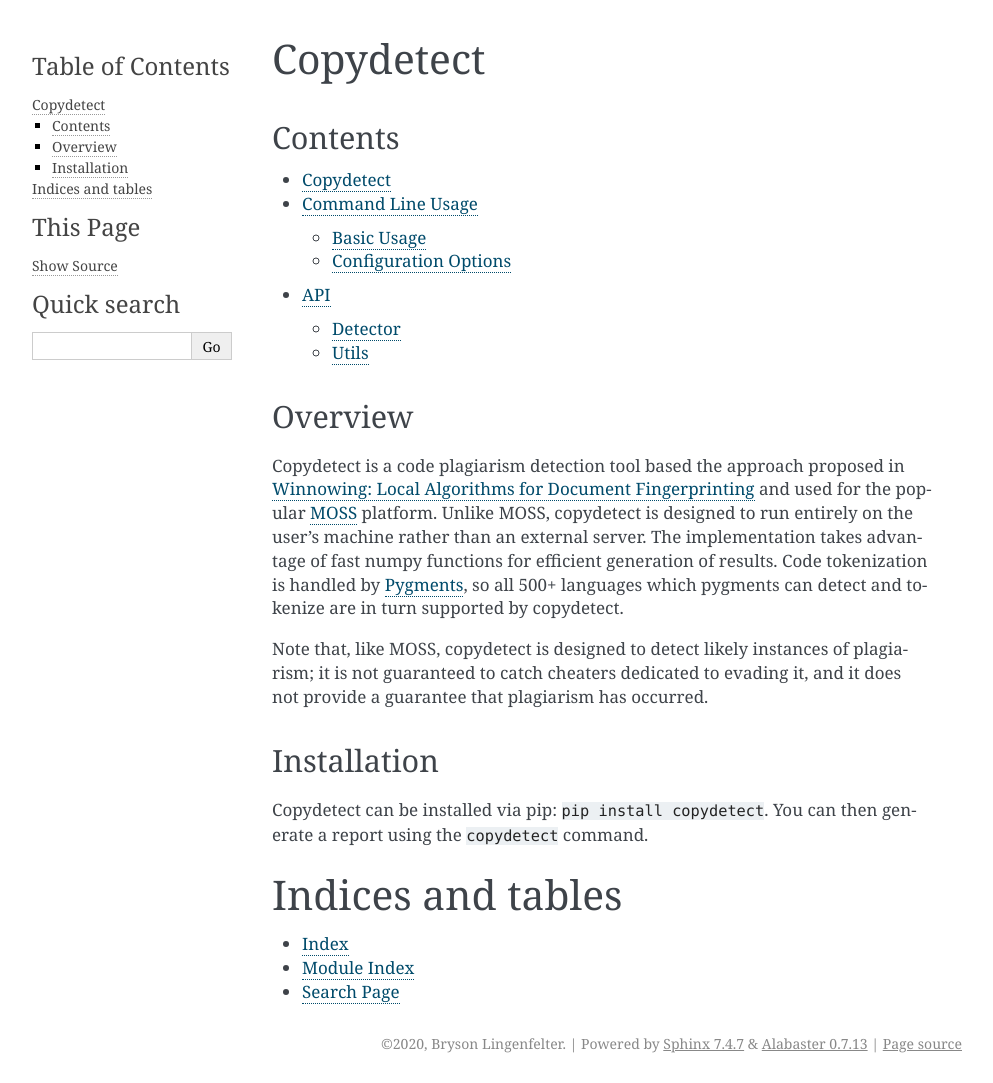
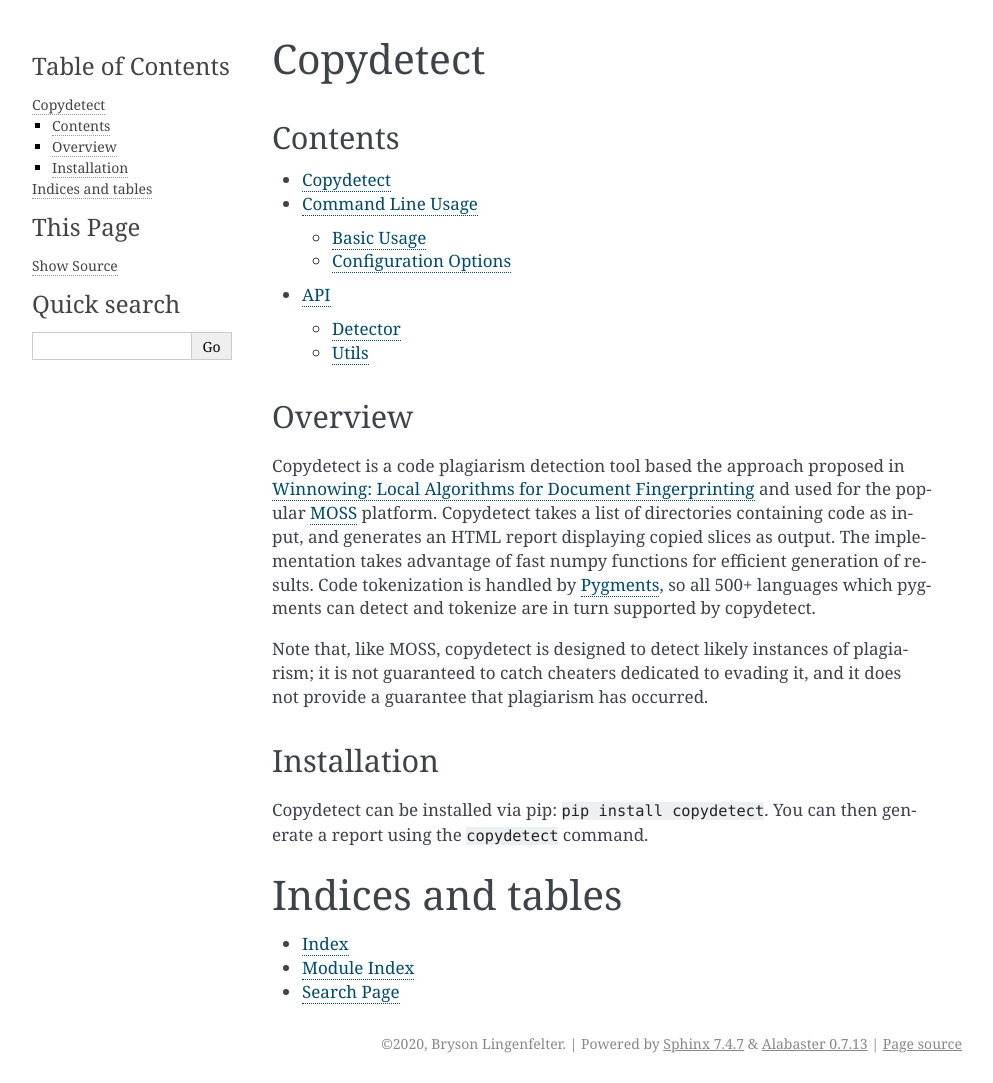
Before and after one commit to blingenf/copydetect, a Sphinx documentation site: the page built from docs/index.rst, in a window 1280 px wide. Shown: the whole page, without its empty margins (148-1141 px from the left). Built offline with Sphinx 7.4.7, drawn with Linux system fonts in a browser that asks for light colours.

```diff
--- a/docs/index.rst
+++ b/docs/index.rst
@@ -15,7 +15,7 @@ Contents
 ========
 Overview
 ========
-Copydetect is a code plagiarism detection tool based the approach proposed in `Winnowing: Local Algorithms for Document Fingerprinting <http://theory.stanford.edu/~aiken/publications/papers/sigmod03.pdf>`_ and used for the popular `MOSS <https://theory.stanford.edu/~aiken/moss/>`_ platform. Unlike MOSS, copydetect is designed to run entirely on the user's machine rather than an external server. The implementation takes advantage of fast numpy functions for efficient generation of results. Code tokenization is handled by `Pygments <https://pygments.org>`_, so all 500+ languages which pygments can detect and tokenize are in turn supported by copydetect.
+Copydetect is a code plagiarism detection tool based the approach proposed in `Winnowing: Local Algorithms for Document Fingerprinting <http://theory.stanford.edu/~aiken/publications/papers/sigmod03.pdf>`_ and used for the popular `MOSS <https://theory.stanford.edu/~aiken/moss/>`_ platform. Copydetect takes a list of directories containing code as input, and generates an HTML report displaying copied slices as output. The implementation takes advantage of fast numpy functions for efficient generation of results. Code tokenization is handled by `Pygments <https://pygments.org>`_, so all 500+ languages which pygments can detect and tokenize are in turn supported by copydetect.
 
 Note that, like MOSS, copydetect is designed to detect likely instances of plagiarism; it is not guaranteed to catch cheaters dedicated to evading it, and it does not provide a guarantee that plagiarism has occurred.
 
```
Also changed, not shown: README.md (+2 -2 lines).
